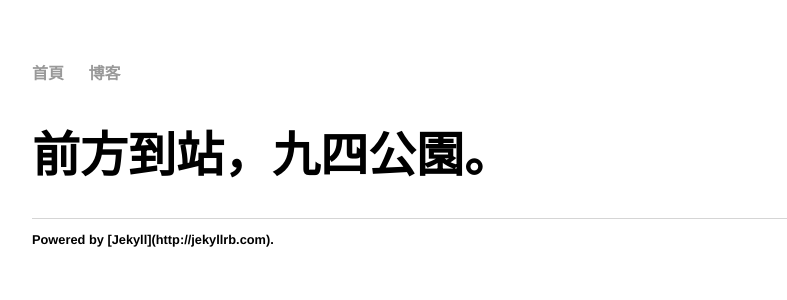
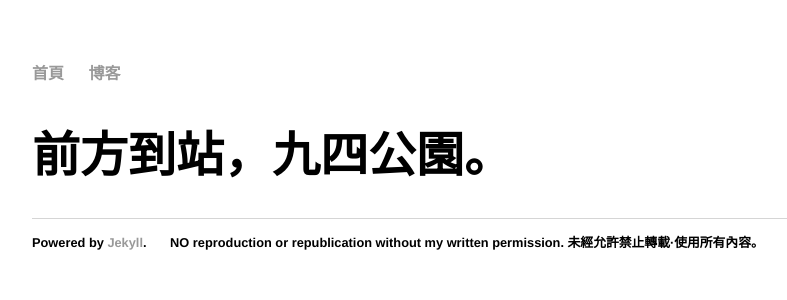
Before and after one commit to 9and4/9and4.github.io, a Jekyll site: the page built from index.html, in a window 1280 px wide. Shown: the top 300 px of the page, without its empty margins (160-947 px from the left). Built offline with Jekyll 4.4.1, drawn with Linux system fonts in a browser that asks for light colours.

Commit message:
Update default.html

```diff
--- a/_layouts/default.html
+++ b/_layouts/default.html
@@ -23,7 +23,8 @@
 	    		<ul>
 	        		<!--<li><a href="mailto:hankquinlanhub@gmail.com">email</a></li>
 	        		<li><a href="https://github.com/hankquinlan">github.com/hankquinlan</a></li>-->
-				Powered by [Jekyll](http://jekyllrb.com).
+				<li>Powered by <a href="http://jekyllrb.com">Jekyll</a>.</li>
+				<li>NO reproduction or republication without my written permission. 未經允許禁止轉載·使用所有內容。</li>
 				</ul>
 			</footer>
 		</body>
```
